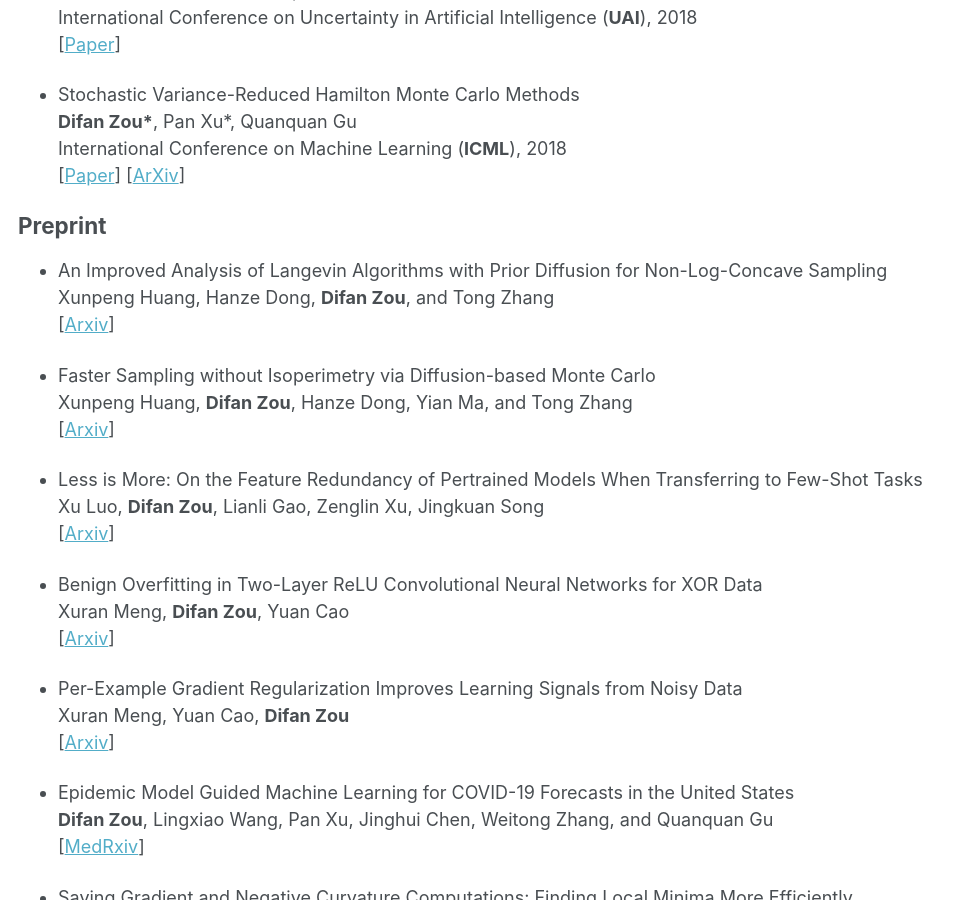
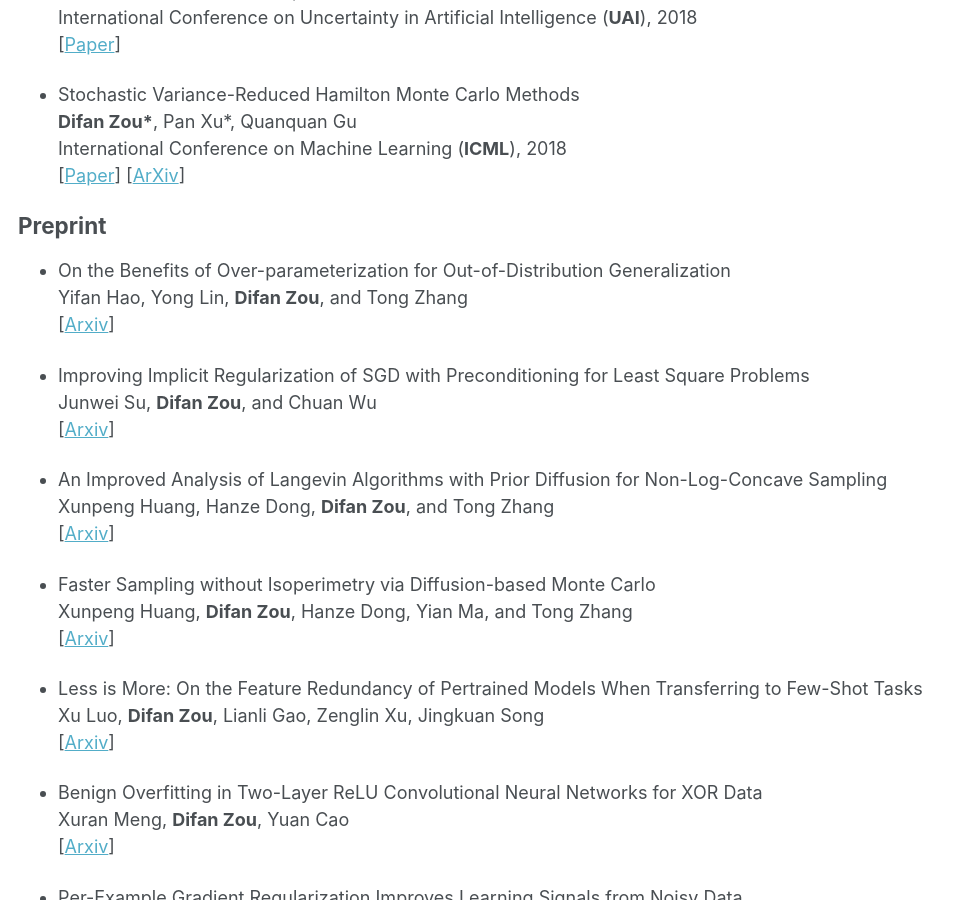
Before and after one commit to difanzou/difanzou.github.io, a Jekyll site: the page built from _pages/publications.md, in a window 1280 px wide and 900 px high, scrolled down 4026 px. Shown: the whole window, without its empty margins (0-966 px from the left). Built offline with Jekyll 4.4.1, drawn with Linux system fonts in a browser that asks for light colours.

Commit message:
add publications

```diff
--- a/_pages/publications.md
+++ b/_pages/publications.md
@@ -175,6 +175,17 @@ International Conference on Machine Learning (**ICML**), 2018\
 
 ## Preprint
 
+
+* On the Benefits of Over-parameterization for Out-of-Distribution Generalization\
+Yifan Hao, Yong Lin, **Difan Zou**, and Tong Zhang\
+\[[Arxiv](https://arxiv.org/pdf/2403.17592.pdf)\]
+
+
+* Improving Implicit Regularization of SGD with Preconditioning for Least Square Problems\
+Junwei Su, **Difan Zou**, and Chuan Wu\
+\[[Arxiv](https://arxiv.org/pdf/2403.08585.pdf)\]
+
+
 * An Improved Analysis of Langevin Algorithms with Prior Diffusion for Non-Log-Concave Sampling\
 Xunpeng Huang, Hanze Dong, **Difan Zou**,  and Tong Zhang\
 \[[Arxiv](https://arxiv.org/pdf/2403.06183.pdf)\]
```
